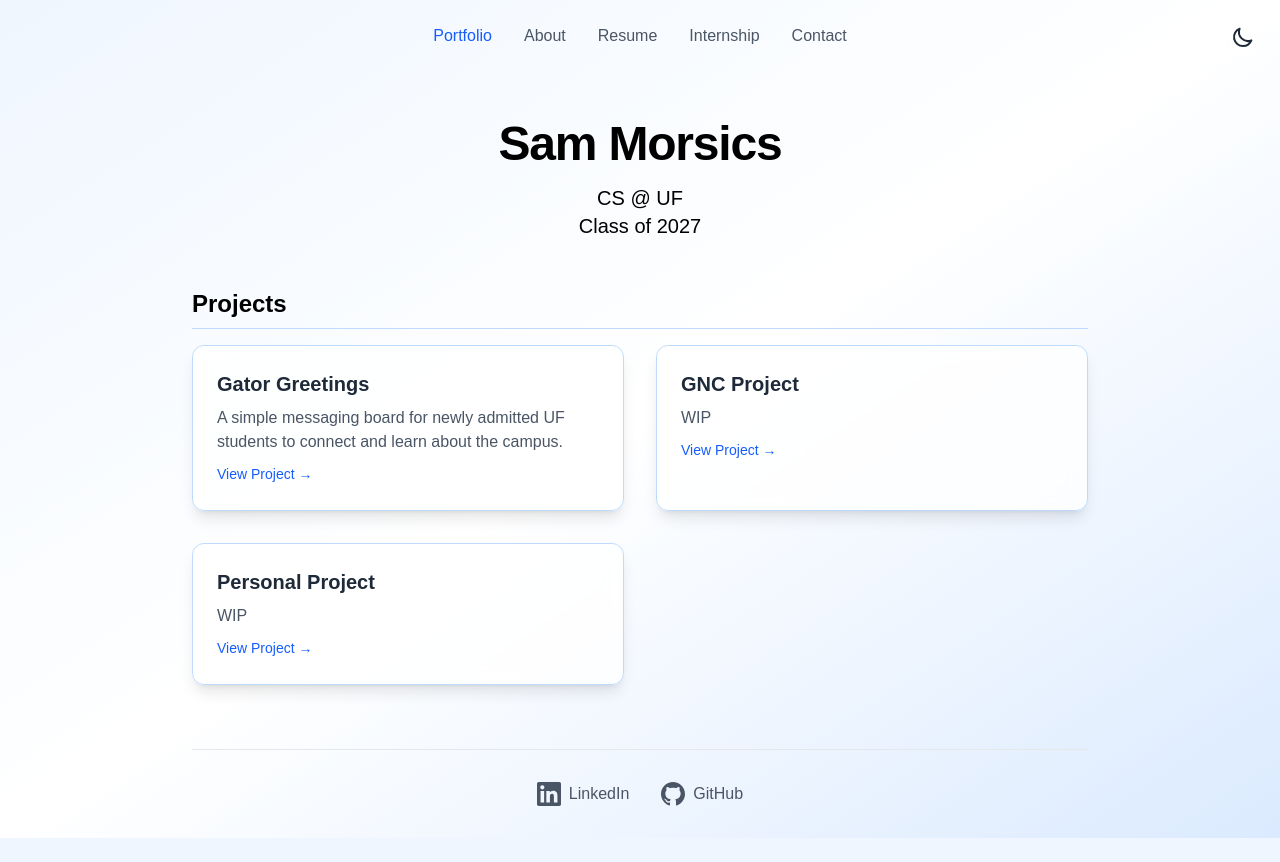
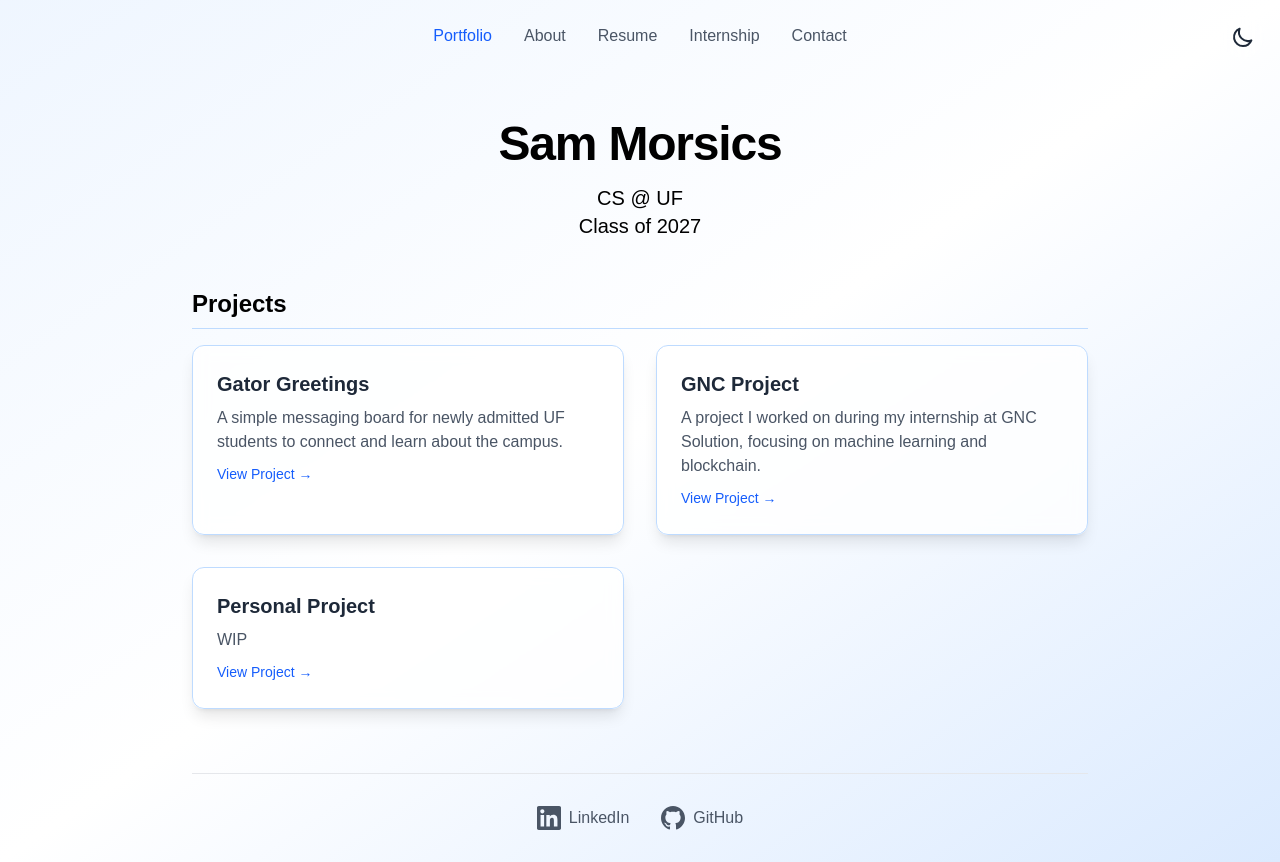
Before and after one commit to samgator/portfolio, a Next.js app: page / in a window 1280 px wide. Before the commit the page ends 838 px from the top, so only its background shows below. Built offline with nearby package versions, Linux system fonts and the light colour scheme.

Commit message:
update link for GNC Project

```diff
--- a/src/app/page.tsx
+++ b/src/app/page.tsx
@@ -10,8 +10,8 @@ const projects = [
   },
   {
     title: "GNC Project",
-    description: "WIP",
-    link: "",
+    description: "A project I worked on during my internship at GNC Solution, focusing on machine learning and blockchain.",
+    link: "https://github.com/samgator/gnc-project",
   },
   {
     title: "Personal Project",
```
